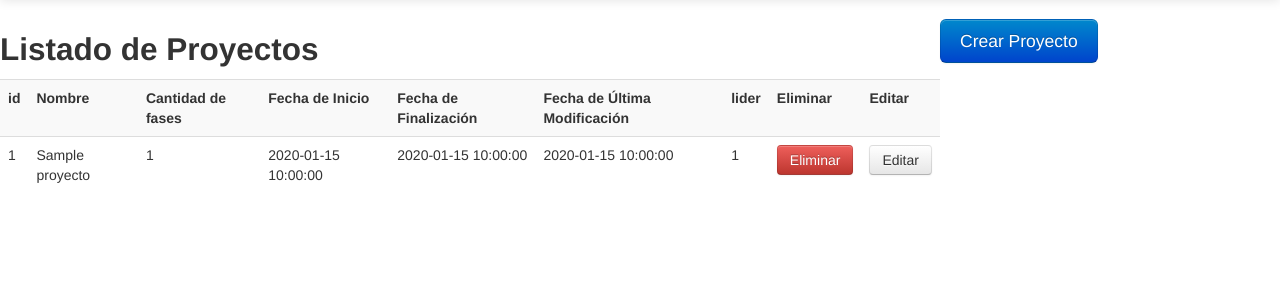
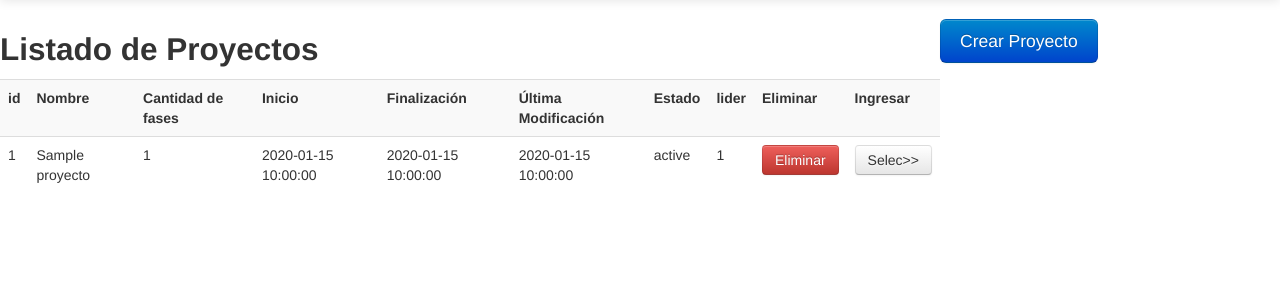
Before and after one commit to diegocrzt/pmspy, a Flask app: page /admproyecto/ in a window 1280 px wide. Shown: the part 41-341 px from the top of the page. Run offline with Flask 2, Linux system fonts and the light colour scheme; the visitor is signed in with stand-in values (Sample User, id 1); tables that the repository leaves empty hold one stand-in row (values such as "Sample post"); parts of the project's set-up code (start-up, migrations or seed data) failed here and were passed over; some libraries are stand-ins or nearby versions.

Commit message:
Control de fechas

```diff
--- a/pms/main.py
+++ b/pms/main.py
@@ -11,7 +11,7 @@ from werkzeug.serving import run_simple
 from pms.modelo.usuarioControlador import validar, getUsuarios, eliminarUsuario, getUsuario, crearUsuario, editarUsuario, comprobarUsuario
 from pms.modelo.proyectoControlador import comprobarProyecto, crearProyecto, getProyectos, eliminarProyecto, getProyectoId
 from pms.modelo.faseControlador import getFases, comprobarFase, crearFase, eliminarFase, getFaseId, editarFase
-
+from datetime import date, timedelta
 app = flask.Flask(__name__)
 # Don't do this!
 app.secret_key = "bacon"
@@ -199,18 +199,22 @@ class Crearproyecto(flask.views.MethodView):
     @admin_required
     @login_required
     def post(self):
-
+        fechainicio=flask.request.form['fechainicio']
         if(flask.request.form['nombre']==""):
             flask.flash("El campo nombre no puede estar vacio")
             return flask.redirect(flask.url_for('crearproyecto'))
         if(flask.request.form['lider']==""):
             flask.flash("El campo lider no puede estar vacio")
             return flask.redirect(flask.url_for('crearproyecto'))
-
+        if(flask.request.form['fechainicio']==""):
+            fechainicio=date.today()
+        if(flask.request.form['fechafin']==""):
+            flask.flash("El campo fecha fin no puede estar vacio")
+            return flask.redirect(flask.url_for('crearproyecto'))
         if comprobarProyecto(flask.request.form['nombre']):
             flask.flash("El proyecto ya existe")
             return flask.redirect(flask.url_for('crearproyecto'))
-        crearProyecto(flask.request.form['nombre'],0, flask.request.form['fechainicio'],flask.request.form['fechafin'], None, flask.request.form['lider'])
+        crearProyecto(flask.request.form['nombre'], 0, fechainicio,flask.request.form['fechafin'], None, flask.request.form['lider'], None)
         return flask.redirect(flask.url_for('admproyecto'))
 
 class Crearfase(flask.views.MethodView):
@@ -219,18 +223,22 @@ class Crearfase(flask.views.MethodView):
         return flask.render_template('crearFase.html')
     @login_required
     def post(self):
-
+        fechainicio=flask.request.form['fechainicio']
+        fechafin=flask.request.form['fechafin']
         if(flask.request.form['nombre']==""):
             flask.flash("El campo nombre no puede estar vacio")
             return flask.redirect(flask.url_for('crearfase'))
         if(flask.request.form['numero']==""):
             flask.flash("El campo numero no puede estar vacio")
             return flask.redirect(flask.url_for('crearfase'))
-
+        if(flask.request.form['fechainicio']==""):
+            fechainicio=date.today()
+        if(flask.request.form['fechafin']==""):
+            fechafin=date.today()+timedelta(days=15)
         if comprobarFase(flask.request.form['numero'],flask.session['proyectoid']):
             flask.flash("La fase ya existe")
             return flask.redirect(flask.url_for('crearfase'))
-        crearFase(flask.request.form['nombre'],flask.request.form['numero'], flask.request.form['fechainicio'],flask.request.form['fechafin'], None, None, flask.session['proyectoid'])
+        crearFase(flask.request.form['nombre'],flask.request.form['numero'], fechainicio, fechafin, None, None, flask.session['proyectoid'])
         return flask.redirect('/admfase/'+str(flask.session['proyectoid']))
 
 class Editarfase(flask.views.MethodView):
--- a/pms/modelo/entidad.py
+++ b/pms/modelo/entidad.py
@@ -76,14 +76,17 @@ class Proyecto(Base):
     fechaFin = Column(DateTime)
     fechaUltMod = Column(DateTime)
     lider = Column(Integer, ForeignKey('usuario.id') )
+    estado = Column(Unicode(10))
 
-    def __init__(self,nombre,cantFase,fechaInicio,fechaFin,fechaUltMod,lider):
+
+    def __init__(self, nombre, cantFase, fechaInicio, fechaFin, fechaUltMod, lider, estado):
         self.nombre = nombre
         self.cantFase = cantFase
         self.fechaInicio = fechaInicio
         self.fechaFin = fechaFin
         self.fechaUltMod = fechaUltMod
         self.lider = lider
+        self.estado = estado
 
     def get_nombre(self):
         return self.__nombre
--- a/pms/modelo/population.py
+++ b/pms/modelo/population.py
@@ -21,11 +21,11 @@ user3 = Usuario(nombre="Martin Poletti", nombredeusuario="martin", clave="martin
 session.add(user3)
 session.commit()
 
-pro = Proyecto(nombre="Proyecto 1", cantFase="1", fechaInicio="12/01/2013", fechaFin = "10/05/2015",fechaUltMod=None, lider = "3")
+pro = Proyecto(nombre="Proyecto 1", cantFase="1", fechaInicio="12/01/2013", fechaFin = "10/05/2015",fechaUltMod=None, lider = "3", estado="Pendiente")
 session.add(pro)
 session.commit()
 fa = Fase(nombre="Fase 1", numero="1", fechaInicio="12/01/2013", fechaFin = "10/05/2015",
-          fechaUltMod="01/02/2013", estado = "abierta", proyecto= "1")
+          fechaUltMod="01/02/2013", estado = "Abierta", proyecto= "1")
 session.add(fa)
 
 
--- a/pms/modelo/proyectoControlador.py
+++ b/pms/modelo/proyectoControlador.py
@@ -17,13 +17,13 @@ def getProyectos():
     proyectos = session.query(Proyecto).all()
     return proyectos
 
-def crearProyecto(nom=None, cant=None, fechainicio=None, fechafin=None, fechamod=None, lider=None):
+def crearProyecto(nom=None, cant=None, fechainicio=None, fechafin=None, fechamod=None, lider=None, estado=None):
     """Crea un proyecto
 
     """
     init_db()
     session = db_session()
-    pro = Proyecto(nombre=nom,cantFase=cant, fechaInicio=fechainicio, fechaFin=fechafin,fechaUltMod=fechamod, lider=lider)
+    pro = Proyecto(nombre=nom,cantFase=cant, fechaInicio=fechainicio, fechaFin=fechafin,fechaUltMod=fechamod, lider=lider, estado="Pendiente")
     session.add(pro)
     session.commit()
 
--- a/pms/templates/admFase.html
+++ b/pms/templates/admFase.html
@@ -35,9 +35,9 @@
 				<tr>
 					<th>Numero</th>
 					<th>Nombre</th>
-					<th>Fecha de Inicio</th>
-					<th>Fecha de Finalización</th>
-					<th>Fecha de Última Modificación</th>
+					<th>Inicio</th>
+					<th>Finalización</th>
+					<th>Última Modificación</th>
 					<th>Estado</th>
 					<th>Eliminar</th>
             		<th>Editar</th>
--- a/pms/templates/admProyecto.html
+++ b/pms/templates/admProyecto.html
@@ -38,14 +38,15 @@
 					<th>id</th>
 					<th>Nombre</th>
 					<th>Cantidad de fases </th>
-					<th>Fecha de Inicio</th>
-					<th>Fecha de Finalización</th>
-					<th>Fecha de Última Modificación</th>
+					<th>Inicio</th>
+					<th>Finalización</th>
+					<th>Última Modificación</th>
+					<th>Estado</th>
 					<th>lider</th>
 					{% if session['isAdmin']==True %}
 					<th>Eliminar</th>
 					{% endif %}
-            		<th>Editar</th>
+            		<th>Ingresar</th>
 				</tr>
          			{% for p in proyectos %}
 				<tr>
@@ -55,6 +56,7 @@
 					<td>{{p.fechaInicio}}</td>
 					<td>{{p.fechaFin}}</td>
 					<td>{{p.fechaUltMod}}</td>
+					<td>{{p.estado}}</td>
 					<td>{{p.lider}}</td>
 					{% if session['isAdmin']==True %}
 					<td>
@@ -63,7 +65,7 @@
 					{% endif %}
            			<td>
            				{%if session['usuarioid']==p.lider%}
-           				<a class="btn" href="/admfase/{{p.id}}">Editar</a>
+           				<a class="btn" href="/admfase/{{p.id}}"> Selec>> </a>
            				{% endif %}
 					</td>
          			</tr>
```
